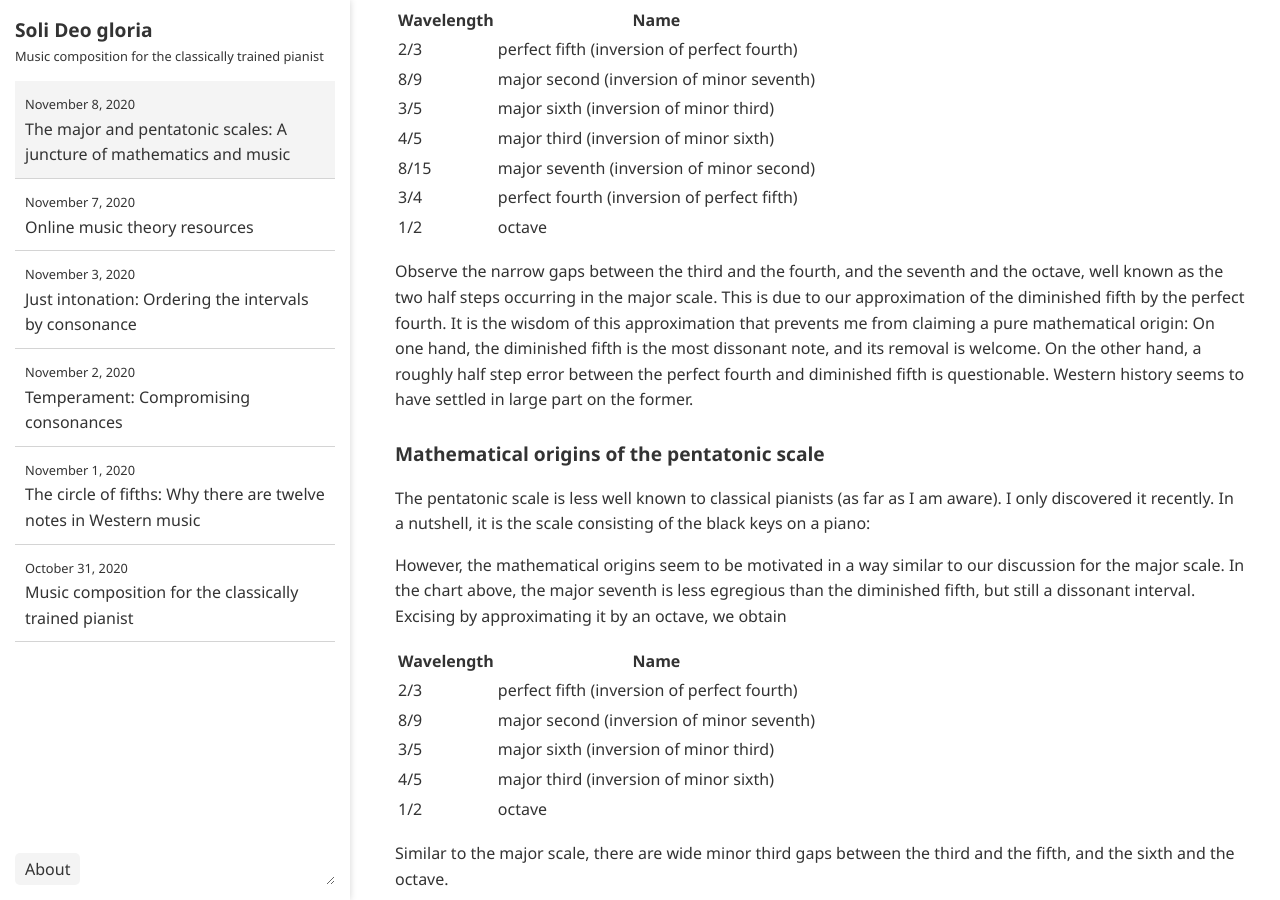
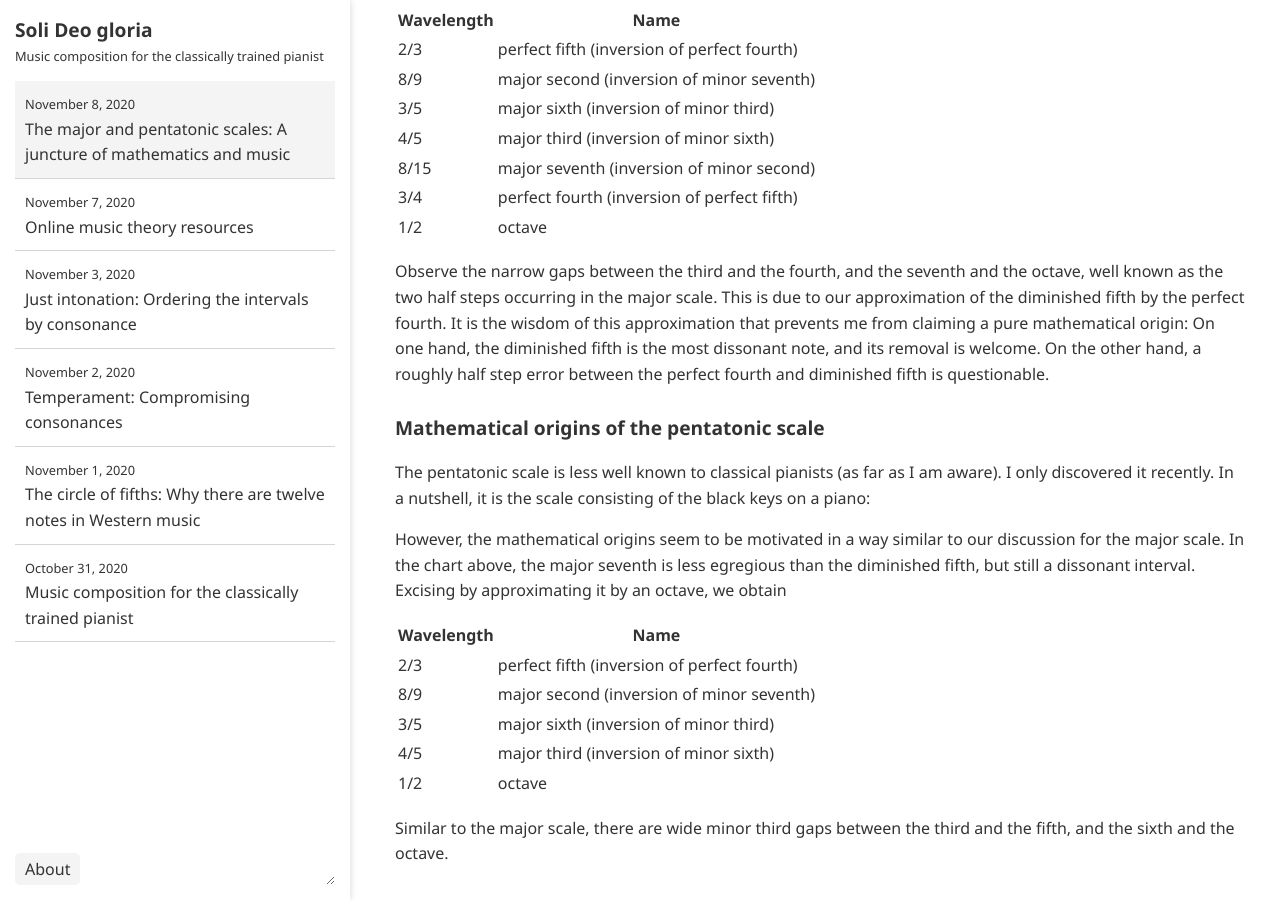
Before and after one commit to ansyblenetwork/sdg, a Jekyll site: the page built from _posts/2020-11-08-the-major-and.md, in a window 1280 px wide and 900 px high, scrolled down 859 px. Built offline with Jekyll 4.4.1, drawn with Linux system fonts in a browser that asks for light colours.

Commit message:
Update 2020-11-08-the-major-and.md

```diff
--- a/_posts/2020-11-08-the-major-and.md
+++ b/_posts/2020-11-08-the-major-and.md
@@ -37,7 +37,7 @@ Note that the (very dissonant) diminished fifth crudely approximates the perfect
 | 3/4 | perfect fourth (inversion of perfect fifth) |
 | 1/2 | octave |
 
-Observe the narrow gaps between the third and the fourth, and the seventh and the octave, well known as the two half steps occurring in the major scale. This is due to our approximation of the diminished fifth by the perfect fourth. It is the wisdom of this approximation that prevents me from claiming a pure mathematical origin: On one hand, the diminished fifth is the most dissonant note, and its removal is welcome. On the other hand, a roughly half step error between the perfect fourth and diminished fifth is questionable. Western history seems to have settled in large part on the former.
+Observe the narrow gaps between the third and the fourth, and the seventh and the octave, well known as the two half steps occurring in the major scale. This is due to our approximation of the diminished fifth by the perfect fourth. It is the wisdom of this approximation that prevents me from claiming a pure mathematical origin: On one hand, the diminished fifth is the most dissonant note, and its removal is welcome. On the other hand, a roughly half step error between the perfect fourth and diminished fifth is questionable.
 
 ### Mathematical origins of the pentatonic scale
 
```
